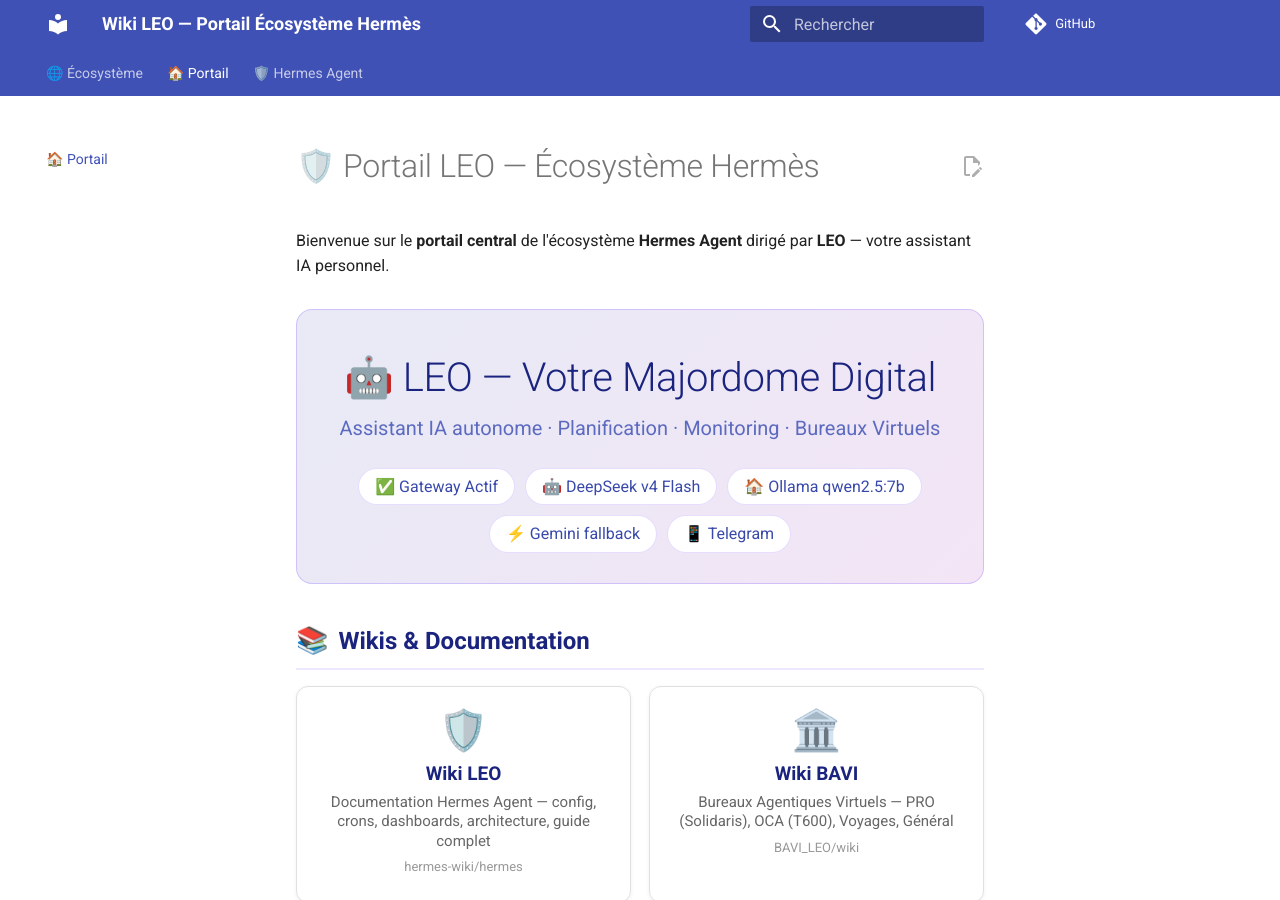
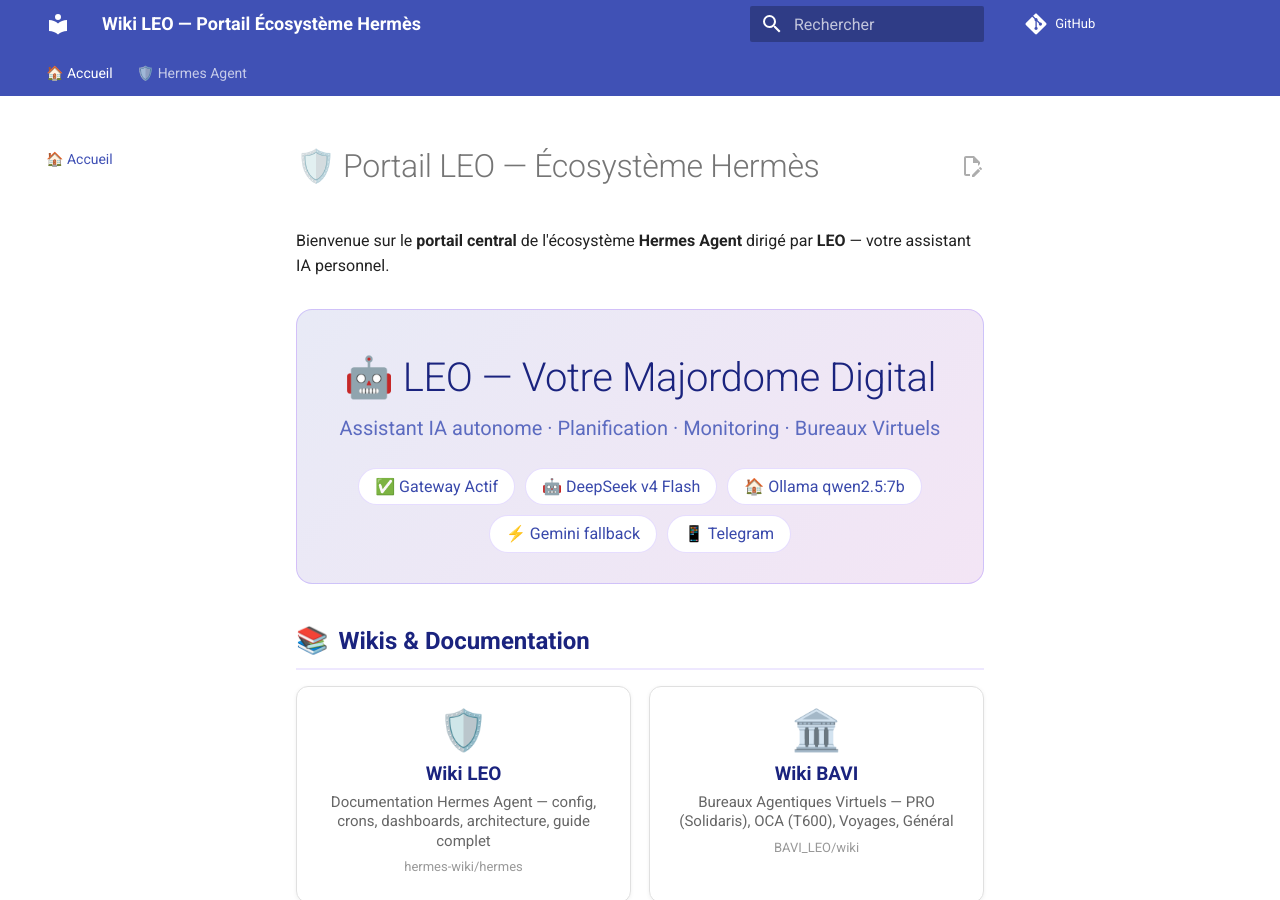
Before and after one commit to christophedanhier-hash/hermes-wiki, an MkDocs documentation site: the page built from docs/index.md, in a window 1280 px wide and 900 px high. Built offline with MkDocs 1.6.1 and Material for MkDocs 9.7.7, drawn with Linux system fonts in a browser that asks for light colours; comment, search, counter and statistics services are not loaded.

Commit message:
retire Écosystème du menu (portail redondant)

```diff
--- a/mkdocs.yml
+++ b/mkdocs.yml
@@ -49,12 +49,7 @@
   - assets/mermaid-init.js
 
 nav:
-  - 🌐 Écosystème:
-    - 🛡️ Portail LEO: https://christophedanhier-hash.github.io/hermes-wiki/
-    - 🏛️ BAVI LEO: https://christophedanhier-hash.github.io/BAVI_LEO/
-    - 🔭 Wiki OCA: https://christophedanhier-hash.github.io/wiki-oca/
-    - 🧭 Voyages: https://christophedanhier-hash.github.io/voyages-wiki/
-  - 🏠 Portail: index.md
+  - 🏠 Accueil: index.md
   - 🛡️ Hermes Agent:
       - Présentation: hermes/index.md
       - 🏗️ Architecture & Communication: hermes/architecture-communication.md
```
